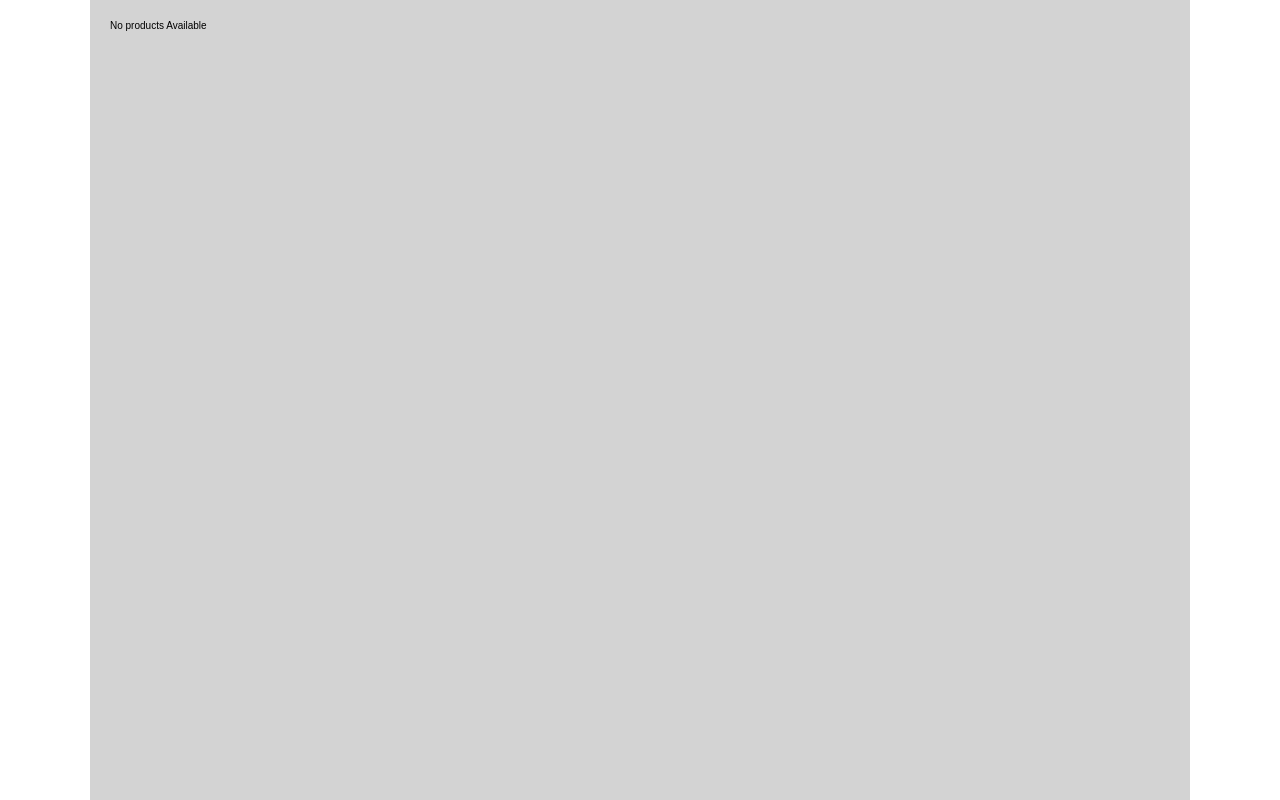
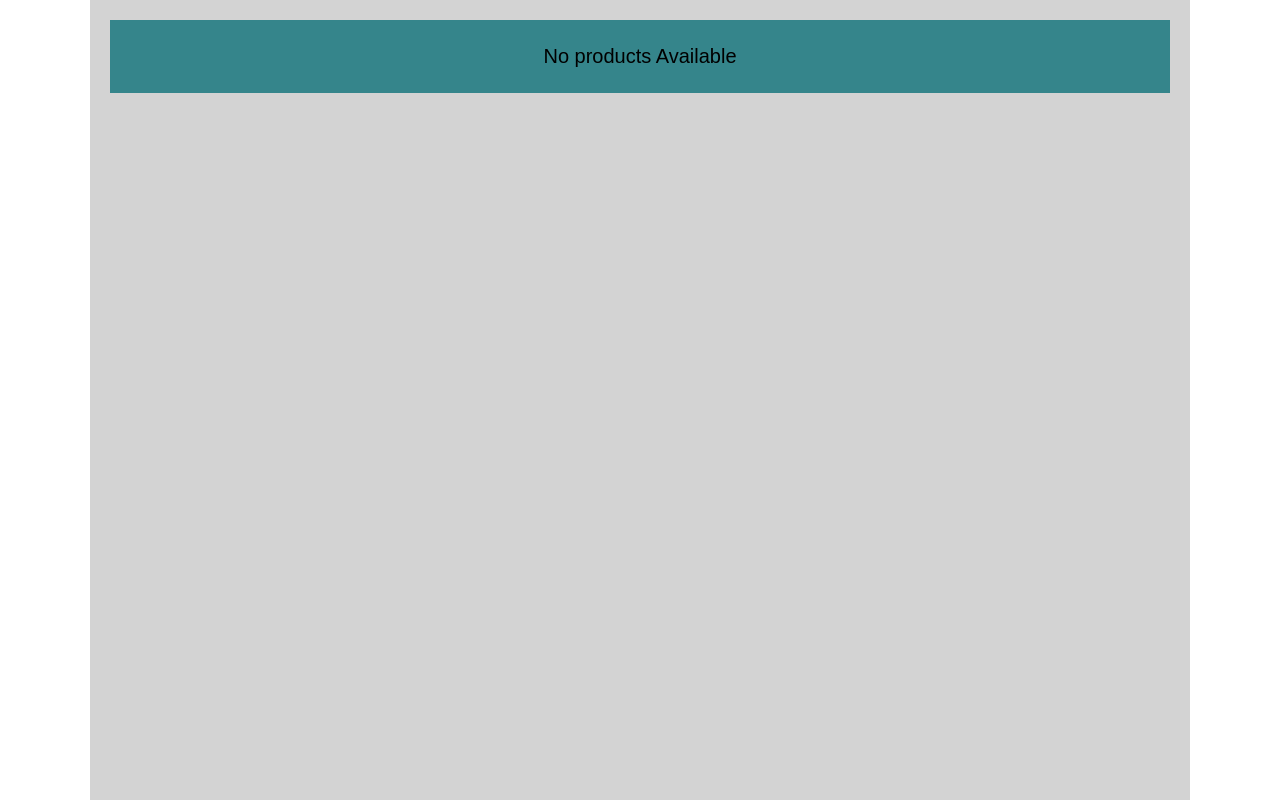
Before and after one commit to Chanuka999/Shopping_Cart, a PHP site: page /view_products.php in a window 1280 px wide. Shown: the part 80-880 px from the top of the page. Run offline with PHP 8.4, Linux system fonts and the light colour scheme; data that the repository does not hold is empty.

```diff
--- a/css/style.css
+++ b/css/style.css
@@ -187,3 +187,14 @@ td{
 .update_product_btn{
     color: var(--color2);
 }
+img{
+    width:20%;
+    margin: 0 auto;
+}
+
+.empty_text{
+    background-color: var(--color2);
+    padding: 2.5rem 2rem;
+    font-size: 2rem;
+    text-align: center;
+}
```
